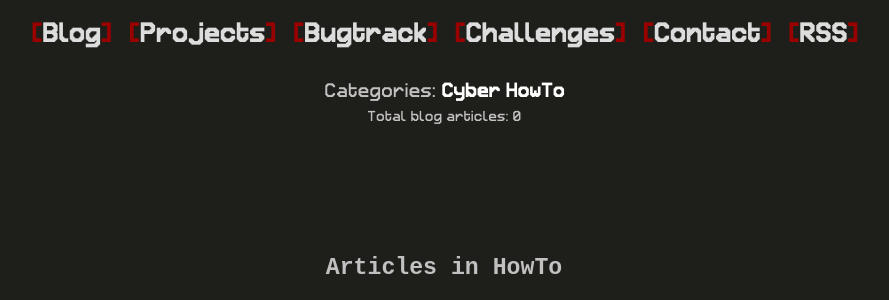
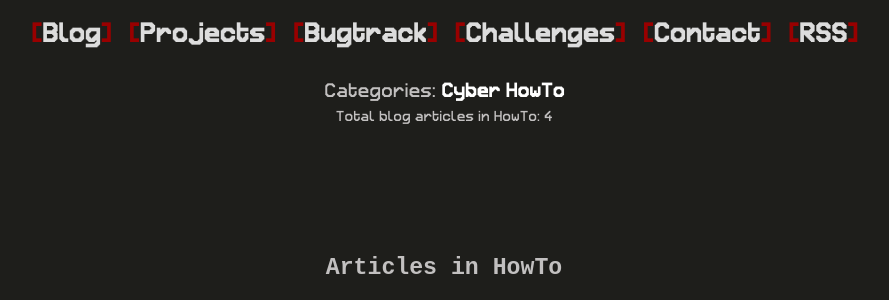
Before and after one commit to num1r0/num1r0.github.io, a Jekyll site: the page built from category/HowTo.md, in a window 1280 px wide. Shown: the part 211-511 px from the top of the page, without its empty margins (196-1085 px from the left). Built offline with Jekyll 4.4.1, drawn with Linux system fonts in a browser that asks for light colours.

Commit message:
added posts count per category

```diff
--- a/_layouts/category.html
+++ b/_layouts/category.html
@@ -13,14 +13,14 @@ layout: default
     {% endif %}
   {% endfor %}
   <br>
+  {% assign category = page.category | default: page.title %}
   <span class="total_posts">
-      Total blog articles: {{pagination.posts | size}}
+      Total blog articles in {{ category }}: {{ site.categories[category] | size}}
   </span>
 </div>
 
 <h1 class="page_title center">Articles in {{ page.title }}</h1>
 
-{% assign category = page.category | default: page.title %}
 {% for post in site.categories[category] %}
     <article class="resp_w">
         <div>
```
